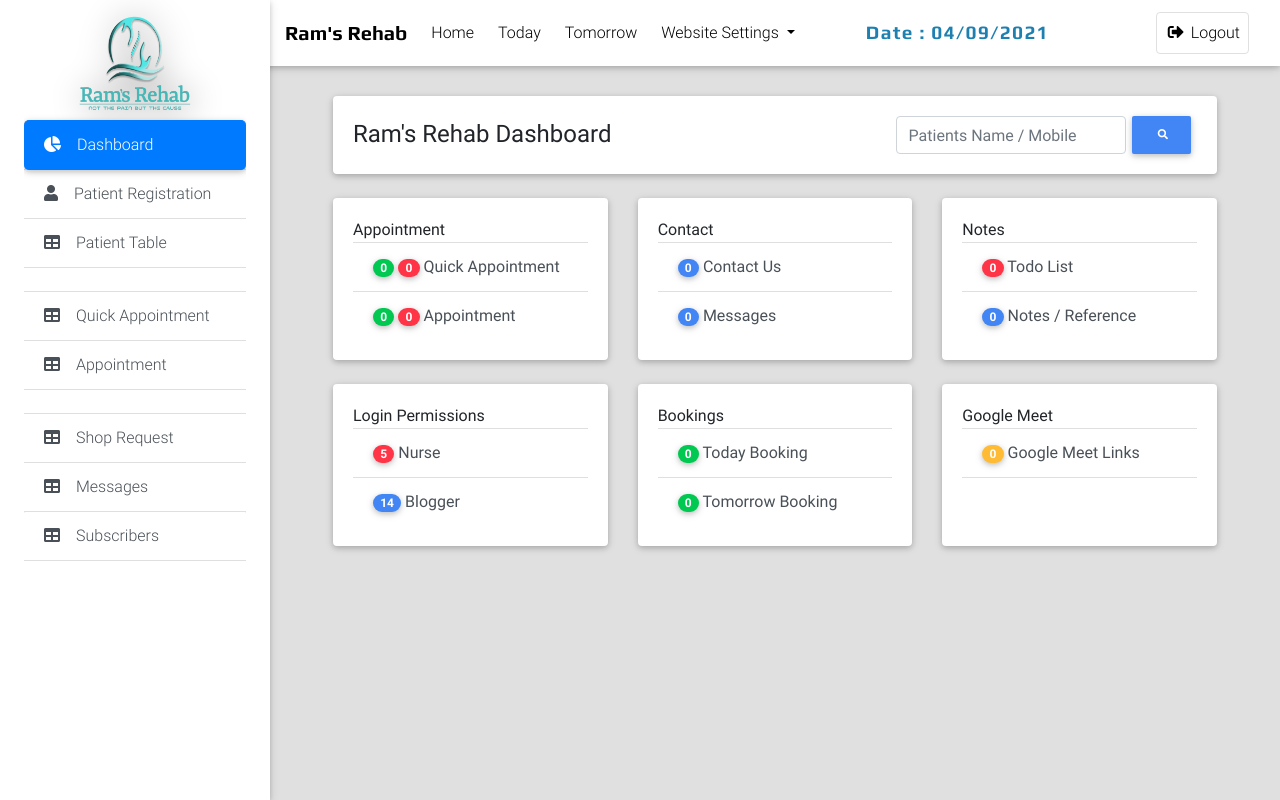
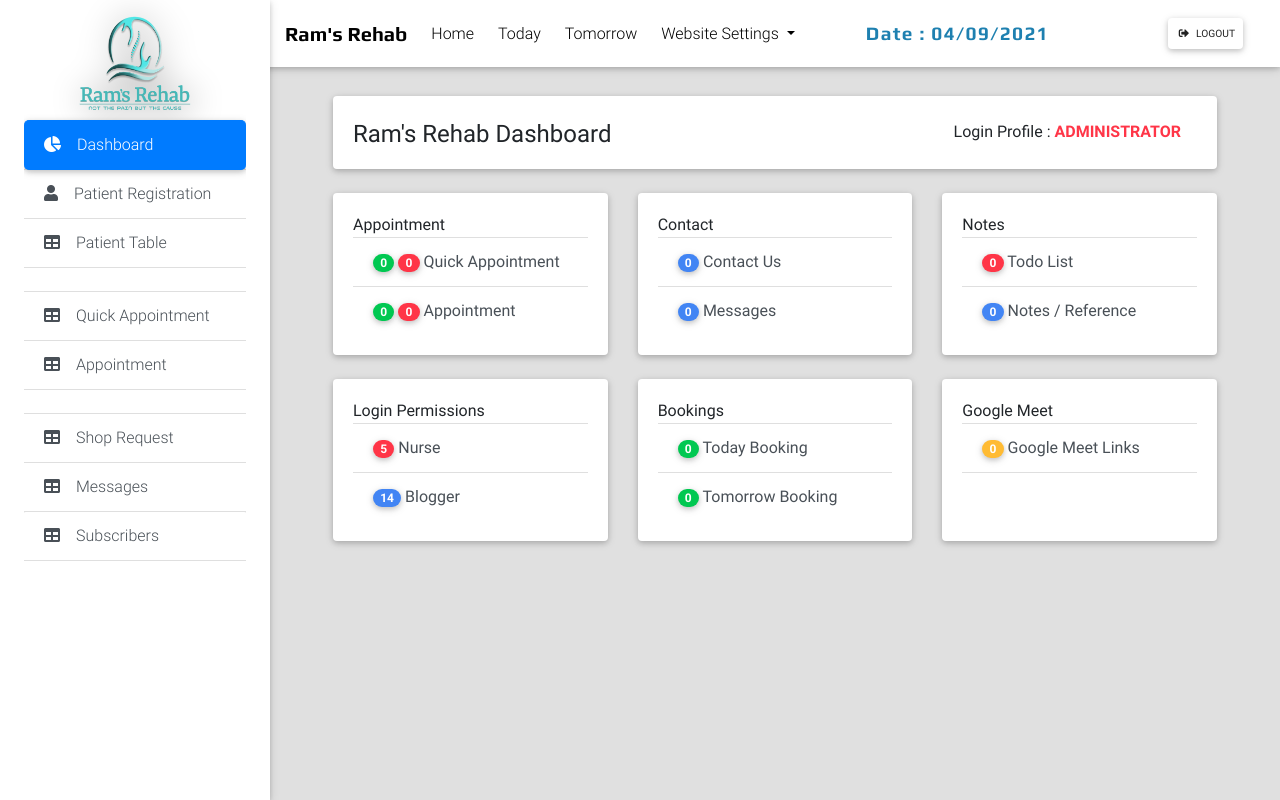
Before and after one commit to ridhun55/Rams_Rehab__04-09-2021, a Django app: page /administration/ in a window 1280 px wide. Run offline with Django 3.2, Linux system fonts and the light colour scheme; a user stored in the database is signed in; data that the repository does not hold is empty; some libraries are stand-ins or nearby versions.

Commit message:
change add user profile longin

```diff
--- a/AdministrationApp/templates/administration/dashboard.html
+++ b/AdministrationApp/templates/administration/dashboard.html
@@ -13,7 +13,16 @@
                <span>Ram's Rehab Dashboard</span>
                <span></span>
             </h4>
-            {% include 'administration/patient_searchbox.html'%}
+            {% if user.is_superuser %}
+            <span class="mb-2 mb-sm-0 pt-1">
+               Login Profile : <span class="pr-3 text-danger" style="text-transform: uppercase;"><b>Administrator</b></span>
+            </span>
+            {% else %}
+            <span class="mb-2 mb-sm-0 pt-1">
+               Login Profile : <span class="pr-3 text-danger" style="text-transform: uppercase;"><b>{{ user.first_name | capfirst }} {{ user.last_name | capfirst }}</b></span>
+            </span>
+            {% endif %}
+
          </div>
       </div>
       <div class="row wow fadeIn">
--- a/AdministrationApp/templates/administration/top_nav.html
+++ b/AdministrationApp/templates/administration/top_nav.html
@@ -70,18 +70,19 @@
                   </a>
                </li>
             {% endif %}
+
          </ul>
          <!-- Right -->
          <ul class="navbar-nav nav-flex-icons">
             {% if user.is_authenticated %}
             <li class="nav-item">
-               <a href="{% url 'logout' %}" class="nav-link border border-light rounded waves-effect">
+               <a href="{% url 'logout' %}" class="nav-link btn btn-sm btn-white text-dark rounded waves-effect">
                <i class="fas fa-sign-out-alt mr-1"></i>Logout
                </a>
             </li>
             {% else %}
             <li class="nav-item">
-               <a href="{% url 'administration_login' %}" class="nav-link border border-light rounded waves-effect mr-2">
+               <a href="{% url 'administration_login' %}" class="nav-link btn btn-sm btn-white text-dark rounded waves-effect mr-2">
                <i class="fas fa-sign-in-alt mr-1"></i>Login
                </a>
             </li>
--- a/AdministrationApp/views.py
+++ b/AdministrationApp/views.py
@@ -17,6 +17,8 @@ def ErrorSubmit(request):
 
 @login_required(login_url='administration_login')
 def DashboardView(request):
+    user = request.user
+    print(user)
     yT = models.QuickAppointment.objects.filter(flag=True).count()
     yF = models.QuickAppointment.objects.filter(flag=False).count()
     xT = models.Appointment.objects.filter(flag=True).count()
@@ -67,7 +69,9 @@ def DashboardView(request):
         'todo_count' : todo_count,
         'notes_count' : notes_count,
         'google_meet_count' : google_meet_count,
+        'user':user,
         'today_date':datetime.today().date()
+
     }
     html = 'administration/dashboard.html'
     return render(request,html,context)
```
